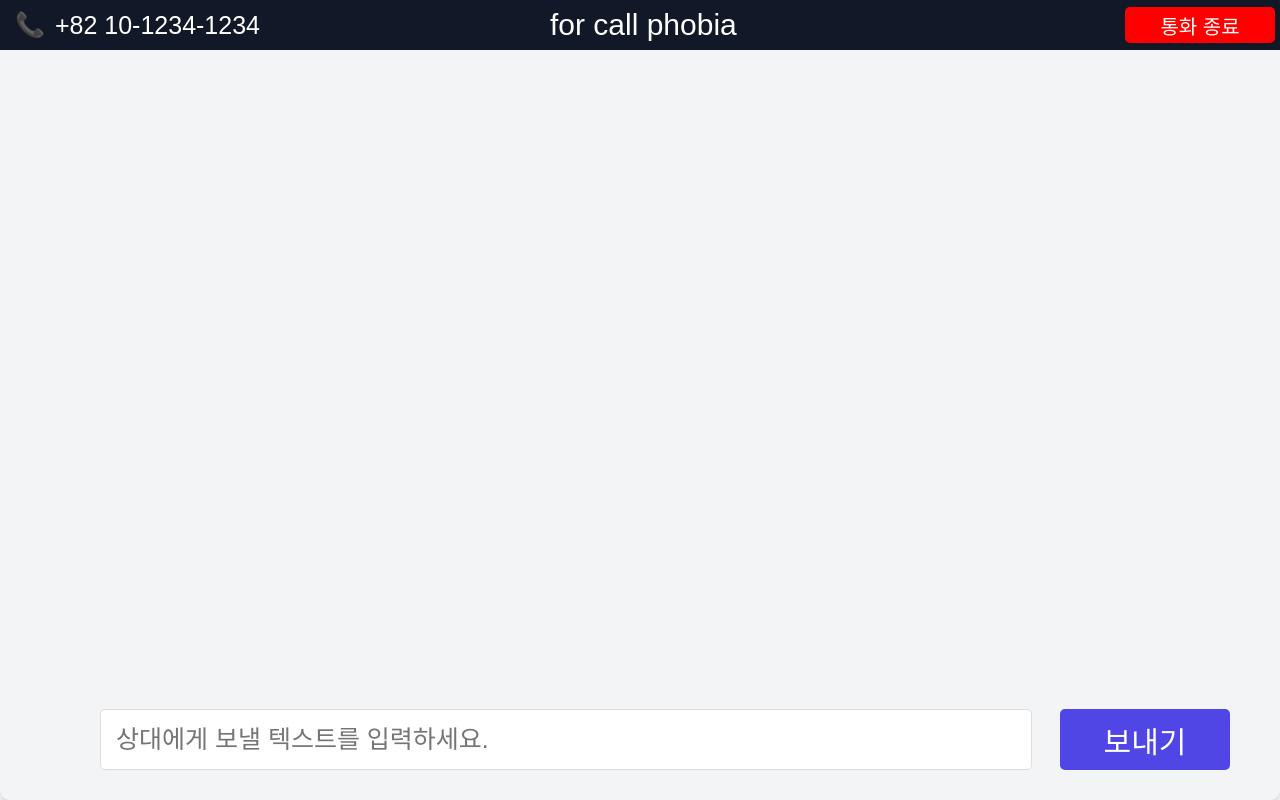
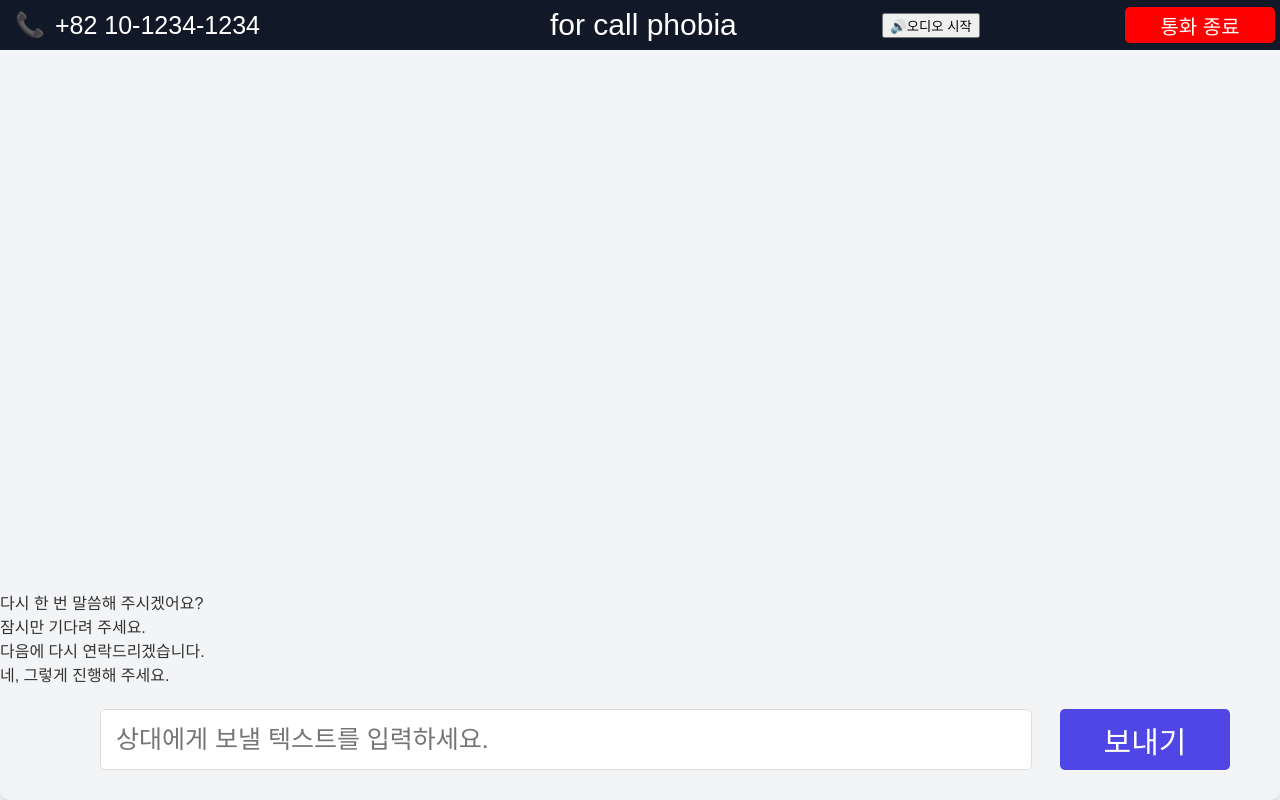
Before and after one commit to Legend-call-bot/front, a website: page public/pages/call_live.html in a window 1280 px wide. Drawn offline with nearby package versions, Linux system fonts and the light colour scheme; no server answers.

Commit message:
call_live.js 갱신

```diff
--- a/public/pages/call_live.html
+++ b/public/pages/call_live.html
@@ -14,17 +14,28 @@
                 <span class="phone-number">+82 10-1234-1234</span>
                 <span class="second-title">for call phobia</span>
             </div>
+            <button class="call-audio"><span class="audio-icon">🔊</span>오디오 시작</button>
             <button class="end-call">통화 종료</button>
         </div>
                 <!-- 실시간 통화 및 채팅창 -->
         <div class="chat-window" id="chat-window">
             <!-- 새로운 메시지는 이 곳에 동적으로 추가됩니다 -->
         </div>
+
+        <div class="ai-suggestions">
+        <div class="AI-recommended-answer fixed">다시 한 번 말씀해 주시겠어요?</div>
+        <div class="AI-recommended-answer dynamic">잠시만 기다려 주세요.</div>
+        <div class="AI-recommended-answer dynamic">다음에 다시 연락드리겠습니다.</div>
+        <div class="AI-recommended-answer dynamic">네, 그렇게 진행해 주세요.</div>
+        </div>
+
         <div class="chat-input">
             <input type="text" id="input-text" placeholder="상대에게 보낼 텍스트를 입력하세요." />
             <button class="send-button" id="send-button">보내기</button>
         </div>
         </div>
     </div>
+    <script src="/socket.io/socket.io.js"></script>
+    <script src="../javascript/call_live.js"></script>
 </body>
 </html>
```
